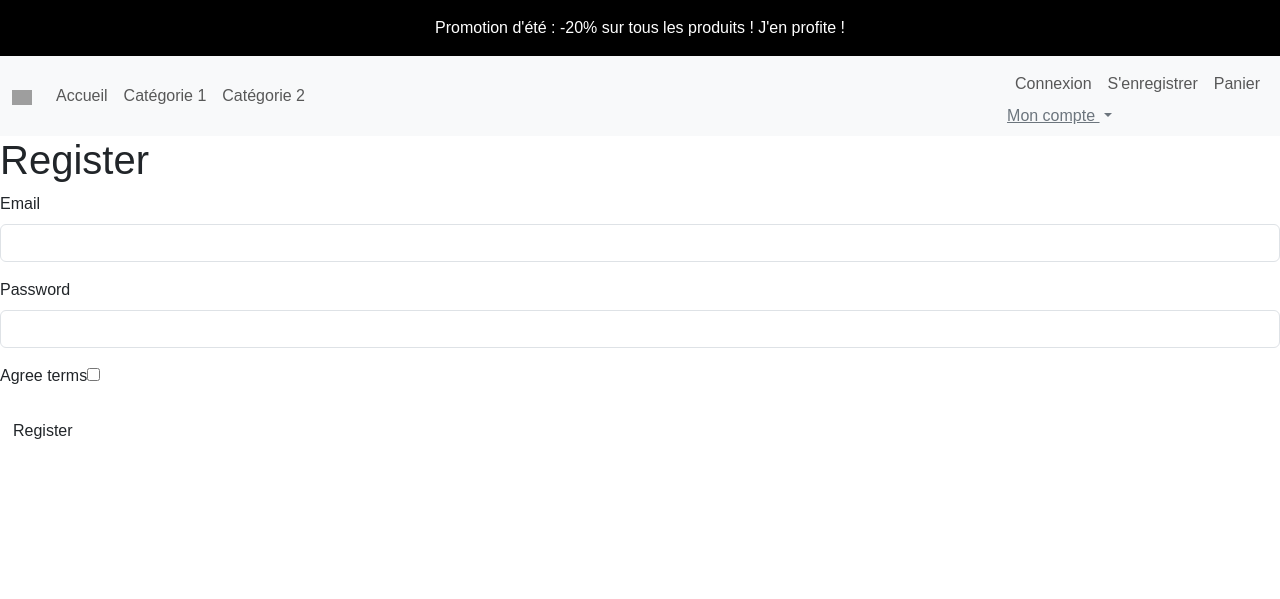
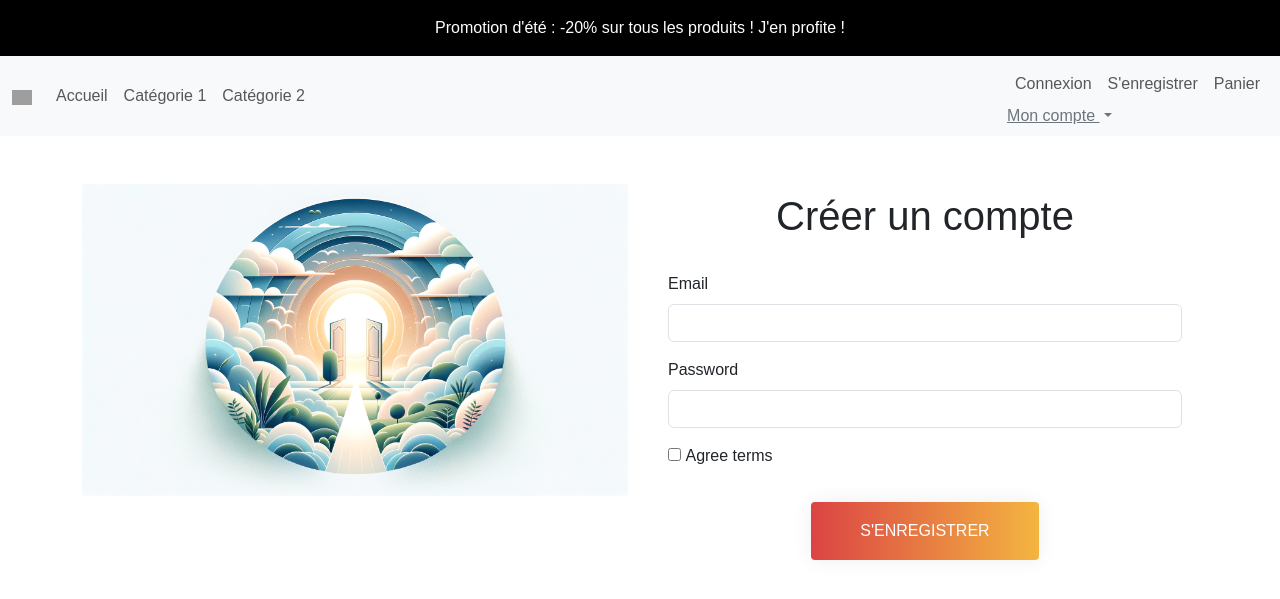
Before and after one commit to Tanthiel50/ecommerce, a Symfony app: template templates/registration/register.html.twig in a window 1280 px wide. Shown: the top 599 px of the page. Run offline with Twig, Linux system fonts and the light colour scheme; the template is opened without the code that fills it, so the values that code supplies are empty; form fields are guessed from the names that the template uses; some libraries are stand-ins or nearby versions; grey boxes are pictures that could not be loaded.

Commit message:
register with created_at correction

```diff
--- a/migrations/Version20240109133954.php
+++ b/migrations/Version20240109133954.php
@@ -23,7 +23,8 @@ final class Version20240109133954 extends AbstractMigration
         $this->addSql('ALTER TABLE reviews ADD id_user_id INT DEFAULT NULL');
         $this->addSql('ALTER TABLE reviews ADD CONSTRAINT FK_6970EB0F79F37AE5 FOREIGN KEY (id_user_id) REFERENCES user (id)');
         $this->addSql('CREATE INDEX IDX_6970EB0F79F37AE5 ON reviews (id_user_id)');
-        $this->addSql('ALTER TABLE user ADD first_name VARCHAR(255) DEFAULT NULL, ADD last_name VARCHAR(255) DEFAULT NULL, ADD pseudo VARCHAR(255) DEFAULT NULL, ADD adress LONGTEXT DEFAULT NULL, ADD zipcode VARCHAR(255) DEFAULT NULL, ADD city VARCHAR(255) DEFAULT NULL, ADD created_at DATETIME NOT NULL COMMENT \'(DC2Type:datetime_immutable)\'');
+        $this->addSql('ALTER TABLE user ADD first_name VARCHAR(255) DEFAULT NULL, ADD last_name VARCHAR(255) DEFAULT NULL, ADD pseudo VARCHAR(255) DEFAULT NULL, ADD adress LONGTEXT DEFAULT NULL, ADD zipcode VARCHAR(255) DEFAULT NULL, ADD city VARCHAR(255) DEFAULT NULL');
+        $this->addSql("ALTER TABLE user ADD created_at DATETIME DEFAULT CURRENT_TIMESTAMP");
     }
 
     public function down(Schema $schema): void
--- a/public/css/style.css
+++ b/public/css/style.css
@@ -1,32 +1,33 @@
-:root{
-     --primary-color: #5F2EEA;
-     --secondary-color: #1CC8EE;
-     --error-color: #ED2E7E;
-     --success-color: #00BA88;
-     --warning-color: #F4B740;
-     --gradient-primary: linear-gradient(90deg, #7433FF 100%, #FFA3FD 100%);
-     --gradient-secondary: linear-gradient(90deg, #624AF2 100%, #50DDC3 100%);
-     --gradient-accent: linear-gradient(90deg, #EB0055 100%, #FFFA80 100%);
-     --color-title-active: #14142B;
-     --color-body: #4E4B66;
-     --color-label: #6E7191;
-     --color-placeholder: #A0A3BD;
-     --color-line: #D9DBE9;
-     --color-input-background: #EFF0F6;
-     --color-background: #F7F7FC;
-     --color-off-white: #FCFCFC;
-     --color-secondary: #DB4444;
+:root {
+  --primary-color: #5f2eea;
+  --secondary-color: #1cc8ee;
+  --error-color: #ed2e7e;
+  --success-color: #00ba88;
+  --warning-color: #f4b740;
+  --gradient-primary: linear-gradient(90deg, #7433ff 30%, #ffa3fd 100%);
+  --gradient-secondary: linear-gradient(90deg, #624af2 30%, #50ddc3 100%);
+  --gradient-accent: linear-gradient(90deg, #eb0055 30%, #fffa80 100%);
+  --gradient-test: linear-gradient(90deg, #db4444 30%, #fcfcfc 100%);
+  --color-title-active: #14142b;
+  --color-body: #4e4b66;
+  --color-label: #6e7191;
+  --color-placeholder: #a0a3bd;
+  --color-line: #d9dbe9;
+  --color-input-background: #eff0f6;
+  --color-background: #f7f7fc;
+  --color-off-white: #fcfcfc;
+  --color-secondary: #db4444;
 }
 
-*{
+* {
   margin: 0;
   padding: 0;
   box-sizing: border-box;
   border: none;
-    font-family: 'Kumbh Sans', sans-serif;
+  font-family: "Kumbh Sans", sans-serif;
 }
 
-.promotion{
+.promotion {
   background-color: black;
   color: white;
   border-radius: 0%;
@@ -35,16 +36,41 @@
   padding: 16px;
 }
 
-.button2{
+.button2 {
+  background-image: linear-gradient(
+    to right,
+    #db4444 0%,
+    #f4b740 51%,
+    #db4444 100%
+  );
+  margin: 10px;
+  padding: 16px 48px;
+  text-align: center;
+  text-transform: uppercase;
+  transition: 0.5s;
+  background-size: 200% auto;
+  color: white;
+  box-shadow: 0 0 20px #eee;
   border-radius: 4px;
-    background: var(--color-secondary);
-    padding: 16px 48px;
-    justify-content: center;
-    align-items: center;
-    color: white;
+  display: block;
 }
 
-.discountPercent{
+.button2:hover {
+  background-position: right center;
+  color: #fff;
+  text-decoration: none;
+}
+
+.card{
+    border: none;
+}
+
+.card-header{
+    background-color: white;
+    border: none;
+}
+
+.discountPercent {
   display: inline-flex;
   padding: 4px 12px;
   justify-content: center;
--- a/templates/base.html.twig
+++ b/templates/base.html.twig
@@ -78,6 +78,9 @@
 							<li>
 								<a class="dropdown-item" href="#">Mes commandes</a>
 							</li>
+                            <li>
+								<a class="dropdown-item" href="#">Administration</a>
+							</li>
 							<li>
 								<a class="dropdown-item" href="#">Mes favoris</a>
 							</li>
--- a/templates/registration/register.html.twig
+++ b/templates/registration/register.html.twig
@@ -3,17 +3,43 @@
 {% block title %}Register{% endblock %}
 
 {% block body %}
-    <h1>Register</h1>
+<div class="container mt-5">
+    <div class="row justify-content-center">
 
-    {{ form_errors(registrationForm) }}
+        <!-- Colonne pour l'image -->
+        <div class="col-md-6 d-none d-md-block">
+            <img src="{{ asset('images/website/registration.png') }}" class="img-fluid" alt="Image Description">
+        </div>
 
-    {{ form_start(registrationForm) }}
-        {{ form_row(registrationForm.email) }}
-        {{ form_row(registrationForm.plainPassword, {
-            label: 'Password'
-        }) }}
-        {{ form_row(registrationForm.agreeTerms) }}
+        <!-- Colonne pour le formulaire d'inscription -->
+        <div class="col-md-6">
+            <div class="card">
+                <div class="card-header">
+                    <h1 class="text-center">Créer un compte</h1>
+                </div>
+                <div class="card-body">
+                    {{ form_errors(registrationForm) }}
+                    {{ form_start(registrationForm, {'attr': {'class': 'form-horizontal'}}) }}
+                    <div class="form-group mb-3">
+                        {{ form_label(registrationForm.email) }}
+                        {{ form_widget(registrationForm.email, {'attr': {'class': 'form-control'}}) }}
+                    </div>
+                    <div class="form-group mb-3">
+                        {{ form_label(registrationForm.plainPassword, 'Password') }}
+                        {{ form_widget(registrationForm.plainPassword, {'attr': {'class': 'form-control'}}) }}
+                    </div>
+                    <div class="form-group mb-3">
+                        {{ form_widget(registrationForm.agreeTerms, {'attr': {'class': 'form-check-input'}}) }}
+                        {{ form_label(registrationForm.agreeTerms) }}
+                    </div>
+                    <div class="form-group d-flex justify-content-center">
+                        <button type="submit" class="btn button2">S'enregistrer</button>
+                    </div>
+                    {{ form_end(registrationForm) }}
+                </div>
+            </div>
+        </div>
 
-        <button type="submit" class="btn">Register</button>
-    {{ form_end(registrationForm) }}
+    </div>
+</div>
 {% endblock %}
```
Also changed, not shown: migrations/Version20240109152048.php (added, +31 -0 lines), src/Entity/User.php (+8 -7 lines), public/images/website/registration.png (added). Lines whose indentation alone changed are shown as unchanged.
